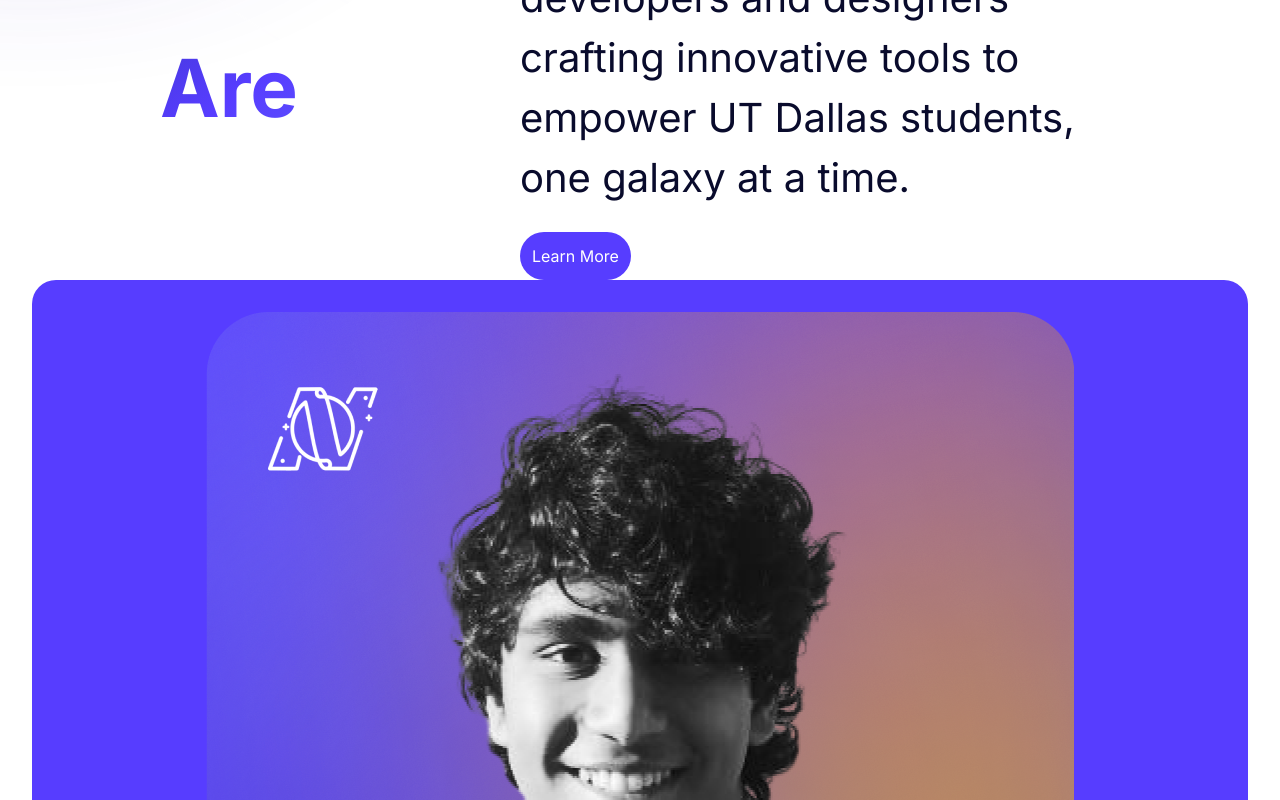
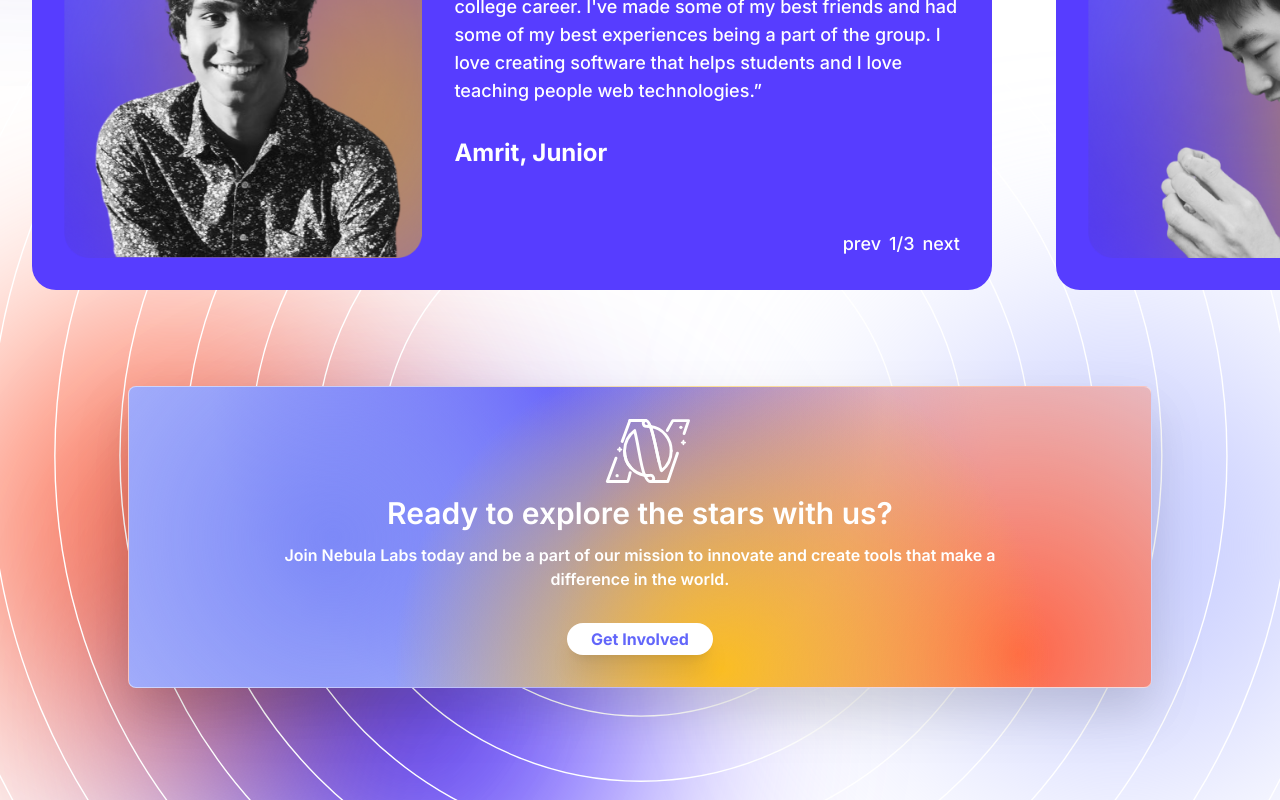
Before and after one commit to UTDNebula/website-v2, a Next.js app: page / in a window 1280 px wide. Shown: the part 1020-1820 px from the top of the page. Built offline with nearby package versions, Linux system fonts and the light colour scheme.

Commit message:
Implement desktop card layout

```diff
--- a/src/pages/index.tsx
+++ b/src/pages/index.tsx
@@ -11,7 +11,6 @@ import CTA from "@/components/CTA";
 import Amrit from "@/../public/testimonials/amrit.png";
 import JC from "@/../public/testimonials/jc.png";
 import Kevin from "@/../public/testimonials/kevin.png";
-import { t } from "nextra/dist/types-c8e621b7";
 
 const Header = () => {
   const [frames, bgStyles] = useBlobBg()
@@ -77,24 +76,29 @@ const testimonials = [
 const Home = () => (
   <div>
     <Header />
-    <WhoWeAre />
+    {/* <WhoWeAre /> */}
     {/* <div>projects</div> */}
     {/* <div>projects</div> */}
-    <div className="flex overflow-x-scroll w-screen text-white">
+    <div className="flex overflow-x-scroll w-screen text-white my-16">
       {testimonials.map((t, idx, arr)=>(
-        <div key={`testimonial-${t.name}`} id={`testimonial-${idx}`} className="flex flex-shrink-0 w-screen px-8">
-<div className="bg-royal rounded-3xl flex-shrink-0 flex flex-col w-fit items-center text-center gap-8 p-8 font-medium text-lg">
+        <div key={`testimonial-${t.name}`} className="flex flex-shrink-0 w-screen px-8 relative lg:max-w-5xl">
+          <span id={`testimonial-${idx}`} className="absolute -top-6 right-0 w-full h-0"/>
+<div className="bg-royal rounded-3xl flex-shrink-0 flex flex-col md:flex-row w-fit items-center md:items-center text-center gap-8 p-8 font-medium md:text-lg md:justify-start">
 
 
-          <Image src={t.image} alt={t.name} />
+          <Image className="md:w-2/5" src={t.image} alt={t.name} />
+          <span className="contents md:flex flex-col md:text-left gap-8 md:h-full md:justify-center relative">
+
           <p>{t.quote}</p>
-          <h3>
+          <h3 className="text-2xl font-bold">
             {t.name}, {t.classification}
           </h3>
-          <span className="flex gap-2 mt-auto mb-8">
-            <a href={`#testimonial-${Math.max(0, idx-1)}`}>prev</a>
-            <p className="">{idx+1}/{arr.length}</p>
-            <a href={`#testimonial-${Math.min(arr.length-1, idx+1)}`}>next</a>
+
+            <span className="flex gap-2 mt-auto mb-8 md:mb-0 md:mt-0 place-self-end md:absolute md:bottom-0">
+              <a href={`#testimonial-${Math.max(0, idx-1)}`}>prev</a>
+              <p>{idx+1}/{arr.length}</p>
+              <a href={`#testimonial-${Math.min(arr.length-1, idx+1)}`}>next</a>
+            </span>
           </span>
           </div>
         </div>
@@ -102,7 +106,7 @@ const Home = () => (
     </div>
     {/* <div>beliefs</div> */}
     <CTA/>
-    <Footer />
+    {/* <Footer /> */}
   </div>
 );
 
```
